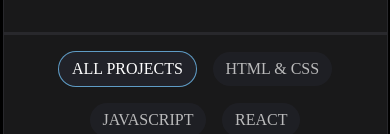
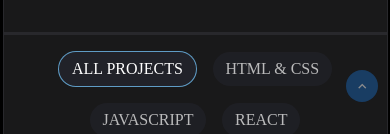
Before and after one commit to Mohamed-aldabaan/Portfolio2, a React (Vite) app in the folder my-portfolio/: page / in a window 390 px wide. Shown: the part 710-844 px from the top of the page. Built offline with nearby package versions, Linux system fonts and the light colour scheme.

Commit message:
Scroll-to-top Button hinzugefügt und Scrollbar-Stile optimiert

```diff
--- a/my-portfolio/src/App.jsx
+++ b/my-portfolio/src/App.jsx
@@ -15,6 +15,7 @@
       <Contact />
       <div className="divider" />
       <Footer />
+      <button className="icon-keyboard_arrow_up scroll2up"></button>
     </div>
   );
 }
--- a/my-portfolio/src/index.css
+++ b/my-portfolio/src/index.css
@@ -11,6 +11,7 @@
     - Flex
     - Border
     - Button
+    - Scrollbar
   2. Responsive Design / Media Query
 
 */
@@ -92,26 +93,42 @@
 
 
 ::-webkit-scrollbar {
-  width: 0.8rem;
+  width: 1.3rem;
 }
 
 ::-webkit-scrollbar-track {
   border: 7px solid #292c3b;
-  box-shadow: inset 0 0 2.5px 2px rgba(227, 40, 40, 0.5);
-  border-radius: 4px;
+  /* box-shadow: inset 0 0 2.5px 2px rgba(227, 40, 40, 0.5); */
+  border-radius: 8px;
 
-  background-color: #d4d4d8;
+  /* background-color: #d4d4d8; */
 }
 
 ::-webkit-scrollbar-thumb {
-  background: #888;
-  border-radius: 2px;
+  background: #555;
+  border-radius: 8px;
 }
 
 ::-webkit-scrollbar-thumb:hover {
-  background: #555;
+  background:  #584b4bfc;
 }
 
+.scroll2up{
+  background-color: rgb(25,115, 210, .8);
+  width: 2.5rem;
+  height: 2.5rem;
+  border-radius: 50%;
+  position: fixed;
+  bottom: 2rem;
+  right: 3%;
+  text-align: center;
+
+}
+.scroll2up:hover{
+  background-color: rgb(25,115, 210);
+  scale: 1.05;
+
+}
 /* ===========================  2. Responsive Design / Media Query ================================  */
 
 @media (max-width: 1000px){
@@ -131,4 +148,13 @@
     /* width: 98%; */
     padding: 0 var(--container-padding);
    }
+   .scroll2up{
+    opacity: .5;
+    width: 2rem;
+    height: 2rem;
+   }
+   .scroll2up:hover{
+    opacity: 1;
+
+   }
 }
```
